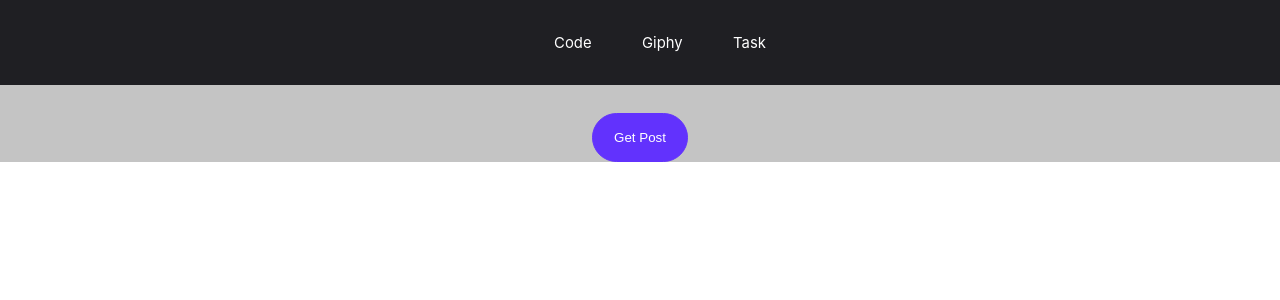
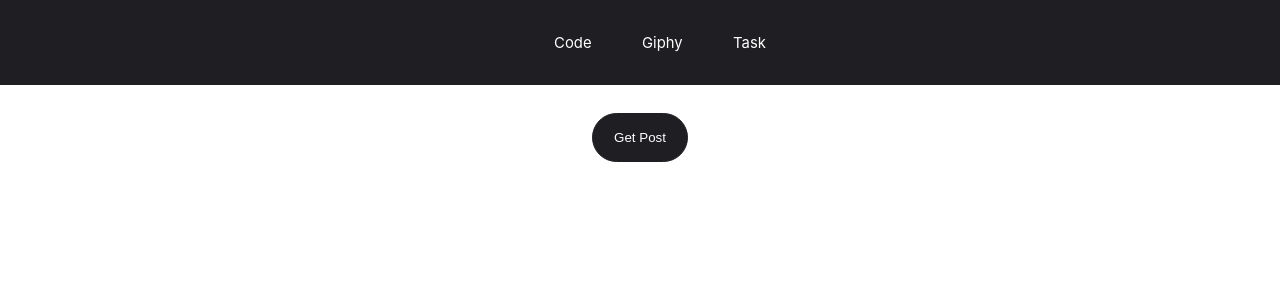
Before and after one commit to arrber/task, a React (Create React App) app: page /Task in a window 1280 px wide. Shown: the top 300 px of the page. Built offline with nearby package versions, Linux system fonts and the light colour scheme.

Commit message:
changing button color

```diff
--- a/src/components/cPages/Task2/Task2.scss
+++ b/src/components/cPages/Task2/Task2.scss
@@ -1,6 +1,5 @@
 .Task{
     padding-top: 100px;
-    background-color: #c4c4c4;
 
     .button-holder{
         display: flex;
@@ -12,11 +11,11 @@
             display: flex;
             justify-content: center;
             align-items: center;
-            border: 1px solid #6232FD;
+            border: 1px solid #1f1f23;
             padding: 1.175em 1.575em;
             margin-top: 1em;
             border-radius: 5em;
-            background: #6232FD;
+            background: #1f1f23;
             color: #FFFFFF;
 
             &:hover{
```
